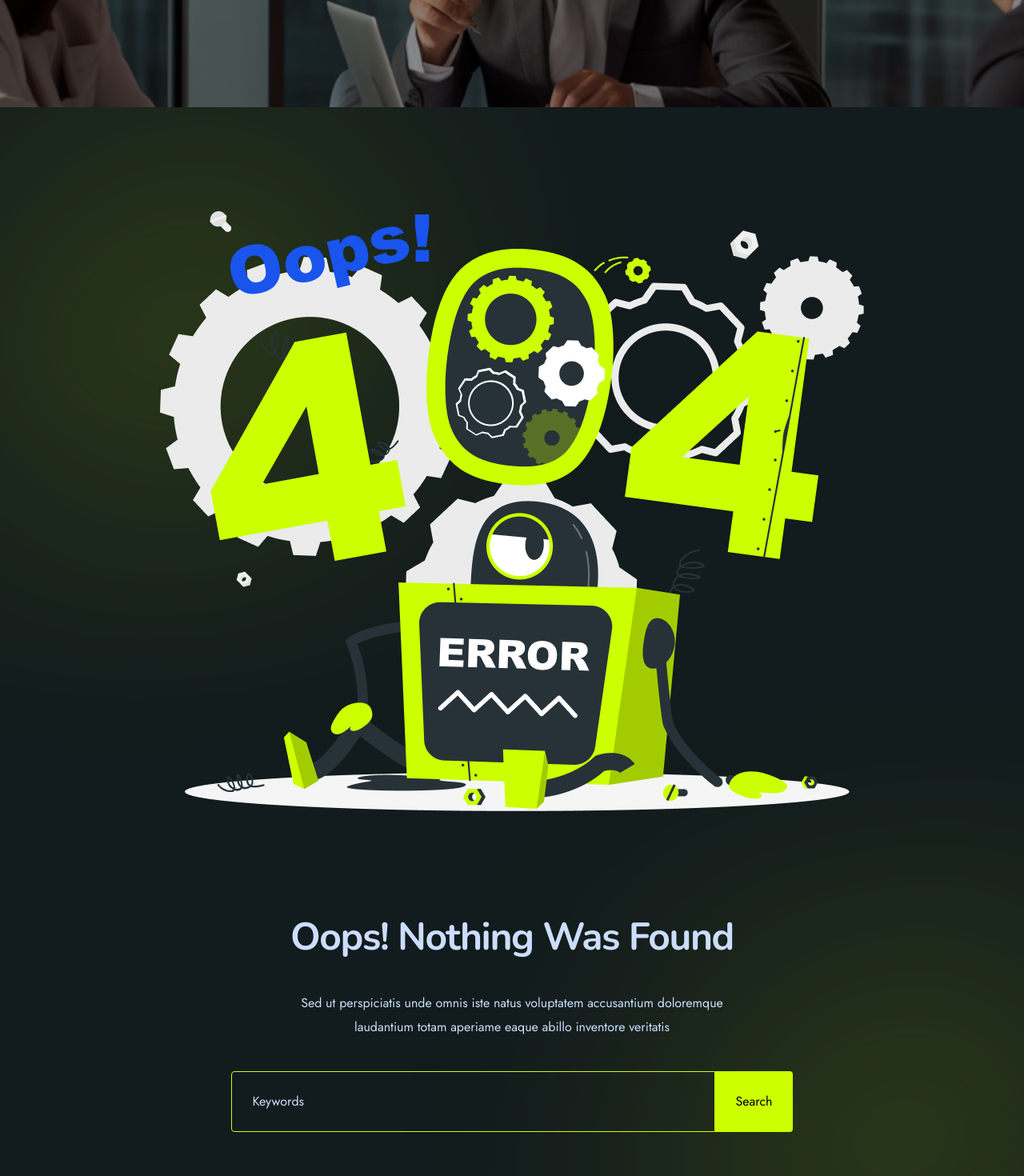
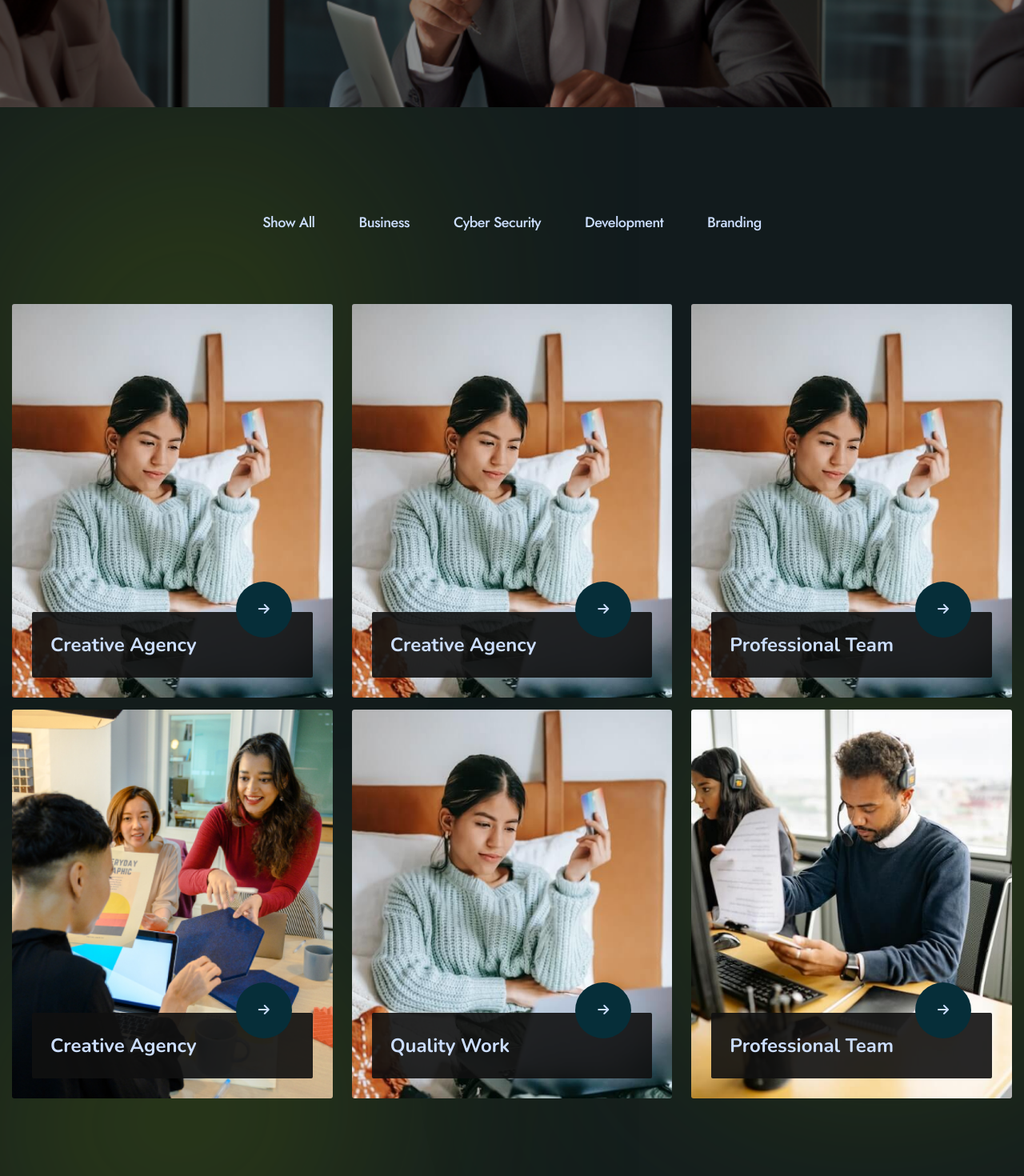
Before and after one commit to devanondo/DIGITAL_AGENCY_SDUL, a React (Vite) app: page /project-grid in a window 1280 px wide. Shown: the part 320-1790 px from the top of the page at 80% size. Built offline with nearby package versions, Linux system fonts and the light colour scheme.

Commit message:
project grid done without filtering

```diff
--- /dev/null
+++ b/src/pages/project-grid.jsx
@@ -0,0 +1,159 @@
+import { asset } from '../assets/assets'
+import Breadcrumb from '../components/shared/breadcrumb'
+import Footer from '../components/shared/footer'
+
+const Project_Grid = () => {
+    return (
+        <>
+            <Breadcrumb pageName="Project Grid" />
+            <section className="offer-area-home-3 project-grid-area">
+                <img
+                    src={asset.bg_blur_shep_1}
+                    alt="VRE"
+                    className="project-grid-area-1-shep-1 blur-1"
+                />
+                <img
+                    src={asset.bg_blur_shep_1}
+                    alt="VRE"
+                    className="project-grid-area-1-shep-2 blur-1"
+                />
+                <img
+                    src={asset.bg_blur_shep_1}
+                    alt="VRE"
+                    className="project-grid-area-1-shep-3 blur-1"
+                />
+                <div className="container">
+                    <div className="project-grid-btn">
+                        <ul>
+                            <li data-filter="*">Show All</li>
+                            <li data-filter=".cat-1">Business</li>
+                            <li data-filter=".cat-2">Cyber Security</li>
+                            <li data-filter=".cat-3">Development</li>
+                            <li data-filter=".cat-4">Branding</li>
+                        </ul>
+                    </div>
+                    <div className="offer-wrapper">
+                        <div className="row justify-content-center project-grid-active">
+                            <div className="col-xl-4 col-lg-4 col-md-6">
+                                <div className="offer-inner vre-reveal-one three four">
+                                    <img
+                                        src={asset.offer_1_home_3}
+                                        alt="VRE"
+                                        className="vre-reveal-image-one"
+                                    />
+                                    <div className="offer-name">
+                                        <h5 className="font-size-1-24">
+                                            <a href="project-details.html">
+                                                Creative Agency
+                                            </a>
+                                        </h5>
+                                        <span>
+                                            <i className="fa-solid fa-arrow-right"></i>
+                                        </span>
+                                    </div>
+                                </div>
+                            </div>
+                            <div className="col-xl-4 col-lg-4 col-md-6 cat-2 cat-3">
+                                <div className="offer-inner vre-reveal-one">
+                                    <img
+                                        src={asset.offer_2_home_3}
+                                        alt="VRE"
+                                        className="vre-reveal-image-one"
+                                    />
+                                    <div className="offer-name">
+                                        <h5 className="font-size-1-24">
+                                            <a href="project-details.html">
+                                                Creative Agency
+                                            </a>
+                                        </h5>
+                                        <span>
+                                            <i className="fa-solid fa-arrow-right"></i>
+                                        </span>
+                                    </div>
+                                </div>
+                            </div>
+                            <div className="col-xl-4 col-lg-4 col-md-6 cat-1 cat4 cat-2">
+                                <div className="offer-inner vre-reveal-one">
+                                    <img
+                                        src={asset.offer_3_home_3}
+                                        alt="VRE"
+                                        className="vre-reveal-image-one"
+                                    />
+                                    <div className="offer-name">
+                                        <h5 className="font-size-1-24">
+                                            <a href="project-details.html">
+                                                Professional Team
+                                            </a>
+                                        </h5>
+                                        <span>
+                                            <i className="fa-solid fa-arrow-right"></i>
+                                        </span>
+                                    </div>
+                                </div>
+                            </div>
+                            <div className="col-xl-4 col-lg-4 col-md-6 cat-3">
+                                <div className="offer-inner vre-reveal-one">
+                                    <img
+                                        src={asset.item_1}
+                                        alt="VRE"
+                                        className="vre-reveal-image-one"
+                                    />
+                                    <div className="offer-name">
+                                        <h5 className="font-size-1-24">
+                                            <a href="project-details.html">
+                                                Creative Agency
+                                            </a>
+                                        </h5>
+                                        <span>
+                                            <i className="fa-solid fa-arrow-right"></i>
+                                        </span>
+                                    </div>
+                                </div>
+                            </div>
+                            <div className="col-xl-4 col-lg-4 col-md-6 cat-1 cat-2 cat-4">
+                                <div className="offer-inner vre-reveal-one">
+                                    <img
+                                        src={asset.item_2}
+                                        alt="VRE"
+                                        className="vre-reveal-image-one"
+                                    />
+                                    <div className="offer-name">
+                                        <h5 className="font-size-1-24">
+                                            <a href="project-details.html">
+                                                Quality Work
+                                            </a>
+                                        </h5>
+                                        <span>
+                                            <i className="fa-solid fa-arrow-right"></i>
+                                        </span>
+                                    </div>
+                                </div>
+                            </div>
+                            <div className="col-xl-4 col-lg-4 col-md-6 cat-4 cat-2">
+                                <div className="offer-inner vre-reveal-one">
+                                    <img
+                                        src={asset.item_3}
+                                        alt="VRE"
+                                        className="vre-reveal-image-one"
+                                    />
+                                    <div className="offer-name">
+                                        <h5 className="font-size-1-24">
+                                            <a href="project-details.html">
+                                                Professional Team
+                                            </a>
+                                        </h5>
+                                        <span>
+                                            <i className="fa-solid fa-arrow-right"></i>
+                                        </span>
+                                    </div>
+                                </div>
+                            </div>
+                        </div>
+                    </div>
+                </div>
+            </section>
+            <Footer />
+        </>
+    )
+}
+export default Project_Grid
--- a/src/routes/route.jsx
+++ b/src/routes/route.jsx
@@ -14,6 +14,7 @@ import Services_Details from '../pages/services-details'
 import Blog_Grid from '../pages/blog-grid'
 import Blog_Standart from '../pages/blog-standart'
 import Blog_Details from '../pages/blog-details'
+import Project_Grid from '../pages/project-grid'
 
 const Routes = () => {
     const router = createBrowserRouter([
@@ -70,6 +71,10 @@ const Routes = () => {
             path: '/blog-details',
             element: <Blog_Details />,
         },
+        {
+            path: '/project-grid',
+            element: <Project_Grid />,
+        },
     ])
 
     return <RouterProvider router={router} />
```
Also changed, not shown: src/assets/assets.js (+8 -1 lines).
